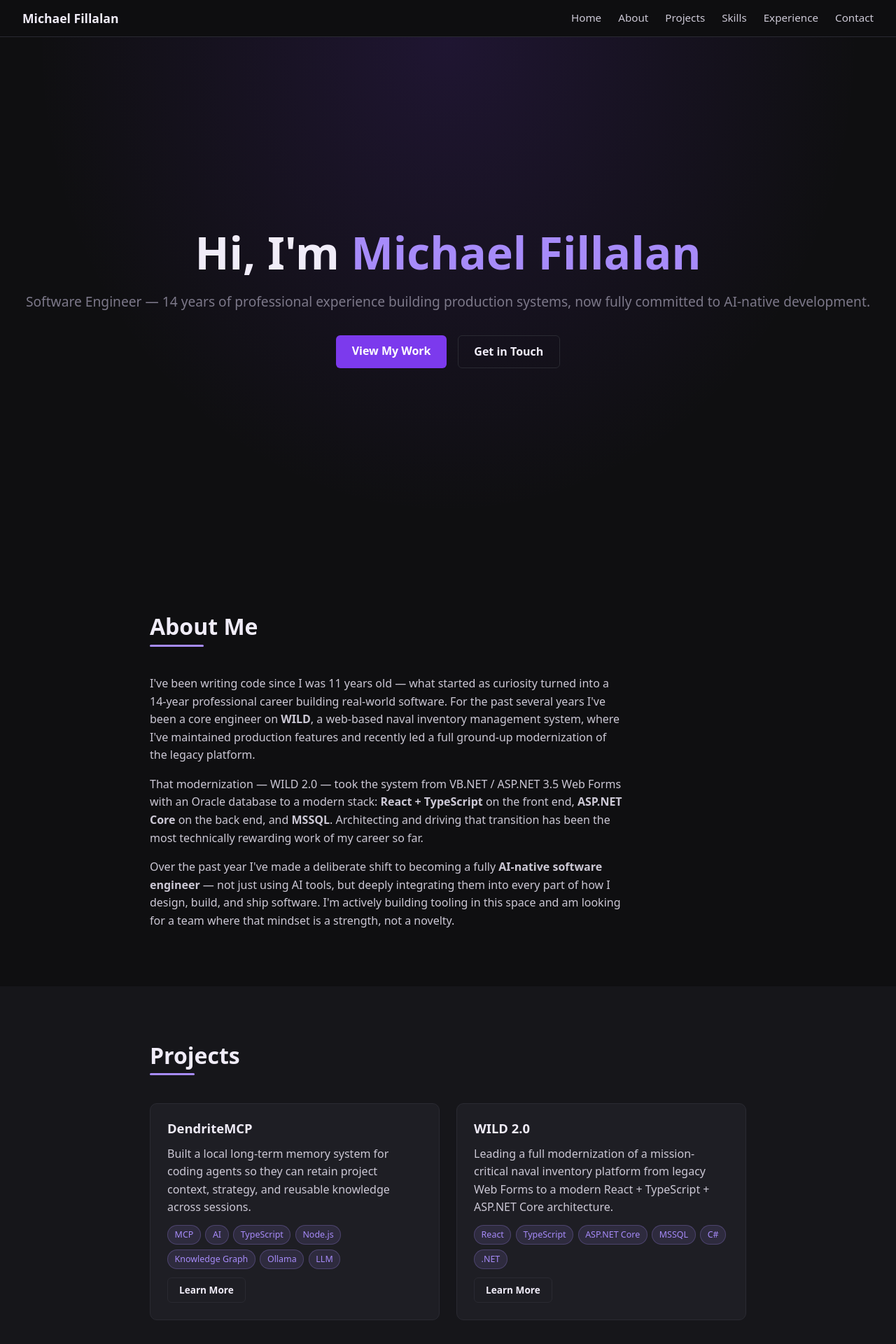
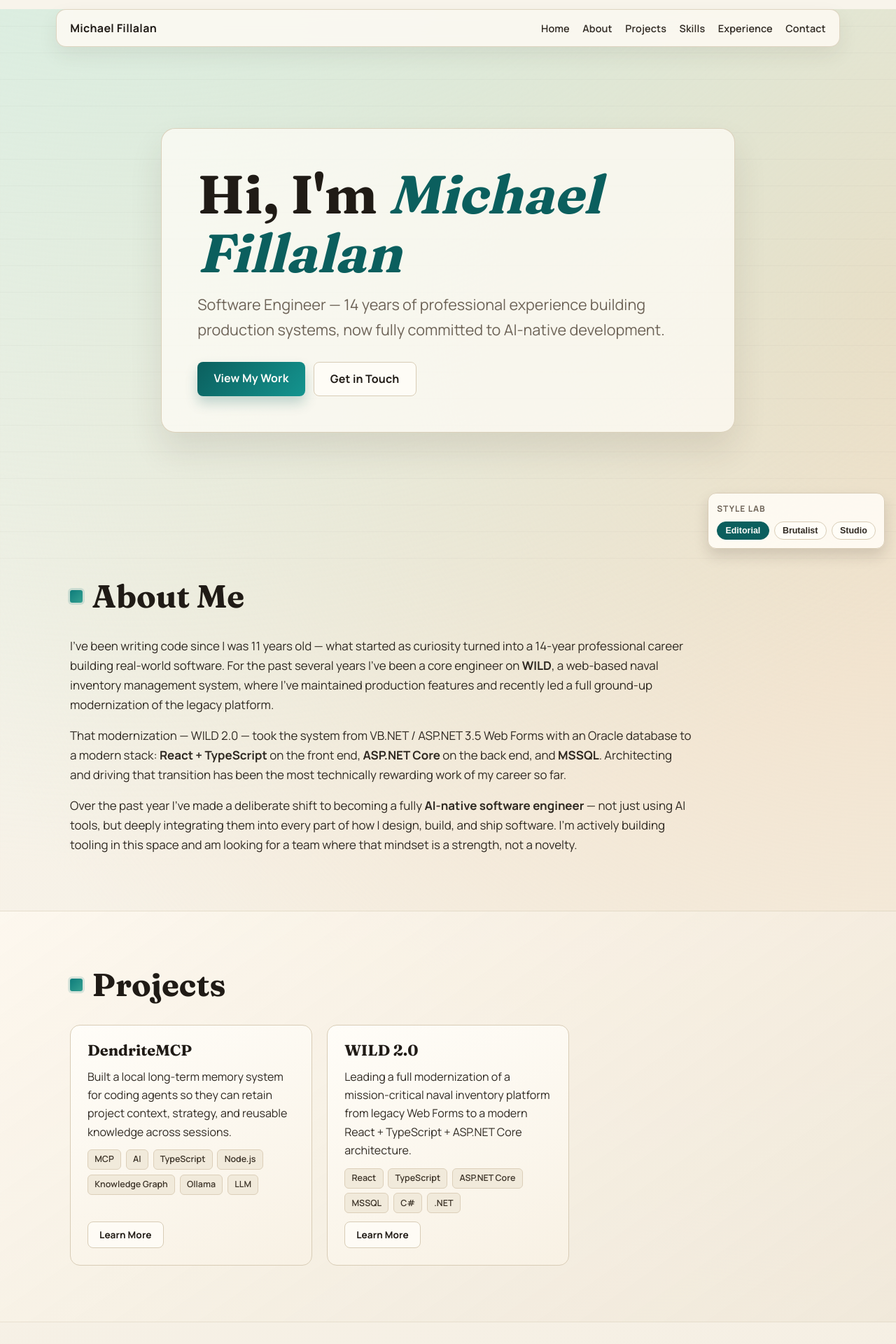
Before and after one commit to mfillalan/mfillalan-portfolio, a React (Vite) app: page / in a window 1280 px wide. Shown: the top 1920 px of the page at 70% size. Built offline with nearby package versions, Linux system fonts and the light colour scheme.

Commit message:
feat: add style lab themes for visual experimentation

```diff
--- a/src/App.css
+++ b/src/App.css
@@ -1,111 +1,460 @@
+main {
+  position: relative;
+  isolation: isolate;
+}
+
+main::before {
+  content: '';
+  position: fixed;
+  inset: 0;
+  z-index: -1;
+  pointer-events: none;
+  background-image: linear-gradient(transparent 97%, rgba(47, 41, 34, 0.05) 100%);
+  background-size: 100% 38px;
+}
+
 /* Navbar */
 .navbar {
-  position: sticky; top: 0; z-index: 100;
-  display: flex; align-items: center; justify-content: space-between;
-  padding: 0.75rem 2rem;
-  background: rgba(15,15,17,0.85);
+  position: sticky;
+  top: 0.8rem;
+  z-index: 100;
+  display: flex;
+  align-items: center;
+  justify-content: space-between;
+  margin: 0.8rem auto 0;
+  width: min(1120px, calc(100% - 2rem));
+  padding: 0.8rem 1.2rem;
+  background: rgba(255, 251, 244, 0.82);
   backdrop-filter: blur(10px);
-  border-bottom: 1px solid var(--border);
+  border: 1px solid rgba(216, 204, 182, 0.8);
+  border-radius: 14px;
+  box-shadow: 0 12px 28px rgba(61, 48, 32, 0.08);
 }
-.nav-brand { font-weight: 700; font-size: 1.1rem; color: var(--heading); }
-.nav-links { display: flex; gap: 1.5rem; list-style: none; padding: 0; }
-.nav-links a { color: var(--text); font-size: 0.95rem; }
-.nav-links a:hover { color: var(--accent); text-decoration: none; }
+
+.nav-brand {
+  font-weight: 700;
+  font-size: 1rem;
+  color: var(--heading);
+  letter-spacing: 0.02em;
+}
+
+.nav-links {
+  display: flex;
+  gap: 1.15rem;
+  list-style: none;
+  padding: 0;
+}
+
+.nav-links a {
+  color: var(--text);
+  font-size: 0.9rem;
+  font-weight: 600;
+  letter-spacing: 0.01em;
+}
+
+.nav-links a:hover {
+  color: var(--accent-dark);
+  text-decoration: none;
+}
 
 /* Shared */
-.container { max-width: 900px; margin: 0 auto; padding: 0 1.5rem; }
-.section { padding: 5rem 0; }
-.section-alt { background: var(--bg-alt); }
+.container {
+  max-width: 1120px;
+  margin: 0 auto;
+  padding: 0 1.25rem;
+}
+
+.section {
+  padding: 5rem 0;
+}
+
+.section-alt {
+  background: linear-gradient(145deg, rgba(255, 250, 241, 0.7), rgba(239, 231, 216, 0.84));
+  border-top: 1px solid rgba(216, 204, 182, 0.55);
+  border-bottom: 1px solid rgba(216, 204, 182, 0.55);
+}
+
 .section-title {
-  font-size: 2rem; margin-bottom: 2.5rem;
-  position: relative; display: inline-block;
+  font-size: clamp(2rem, 3.6vw, 2.85rem);
+  margin-bottom: 2rem;
+  display: inline-flex;
+  align-items: center;
+  gap: 0.85rem;
 }
-.section-title::after {
-  content: ''; display: block; height: 3px; width: 50%;
-  margin-top: 0.4rem; background: var(--accent); border-radius: 2px;
+
+.section-title::before {
+  content: '';
+  width: 18px;
+  height: 18px;
+  border-radius: 3px;
+  background: linear-gradient(135deg, var(--accent) 0%, #35a191 100%);
+  box-shadow: 0 0 0 3px rgba(14, 124, 123, 0.15);
 }
 
 /* Buttons */
 .btn {
-  display: inline-block; padding: 0.6rem 1.4rem;
-  border-radius: 6px; font-weight: 600; transition: opacity 0.15s;
+  display: inline-block;
+  padding: 0.66rem 1.45rem;
+  border-radius: 8px;
+  font-weight: 700;
+  letter-spacing: 0.01em;
+  transition: transform 0.16s ease, box-shadow 0.16s ease;
 }
-.btn:hover { opacity: 0.85; text-decoration: none; }
-.btn-primary  { background: var(--accent-dark); color: var(--btn-fg); }
-.btn-secondary { border: 1px solid var(--border); color: var(--heading); }
+
+.btn:hover {
+  text-decoration: none;
+  transform: translateY(-2px);
+}
+
+.btn-primary {
+  background: linear-gradient(130deg, var(--accent-dark), #14948f);
+  color: var(--btn-fg);
+  box-shadow: 0 10px 18px rgba(11, 95, 94, 0.24);
+}
+
+.btn-secondary {
+  border: 1px solid var(--border);
+  color: var(--heading);
+  background: rgba(255, 253, 247, 0.85);
+}
 
 /* Hero */
 .hero {
-  min-height: calc(100vh - 57px);
-  display: flex; align-items: center; justify-content: center; text-align: center;
-  padding: 4rem 1.5rem;
-  background: radial-gradient(ellipse at 50% 0%, rgba(124,58,237,0.15) 0%, transparent 65%);
+  min-height: calc(100vh - 120px);
+  display: flex;
+  align-items: center;
+  padding: 3.5rem 0 4.25rem;
 }
-.hero h1 { font-size: clamp(2.4rem, 6vw, 4rem); margin-bottom: 1rem; }
-.accent { color: var(--accent); }
-.tagline { font-size: 1.2rem; color: var(--text-muted); margin-bottom: 2rem; }
-.hero-actions { display: flex; gap: 1rem; justify-content: center; flex-wrap: wrap; }
+
+.hero-content {
+  width: min(820px, 100%);
+  margin: 0 auto;
+  background: rgba(255, 253, 247, 0.72);
+  border: 1px solid rgba(216, 204, 182, 0.9);
+  border-radius: 20px;
+  padding: clamp(1.5rem, 4vw, 3.4rem);
+  box-shadow: 0 25px 48px rgba(61, 48, 32, 0.11);
+}
+
+.hero h1 {
+  font-size: clamp(2.25rem, 6.8vw, 4.8rem);
+  margin-bottom: 0.8rem;
+}
+
+.accent {
+  color: var(--accent-dark);
+  font-style: italic;
+}
+
+.tagline {
+  font-size: clamp(1.05rem, 2.2vw, 1.35rem);
+  color: var(--text-muted);
+  max-width: 65ch;
+  margin-bottom: 1.75rem;
+}
+
+.hero-actions {
+  display: flex;
+  gap: 0.75rem;
+  flex-wrap: wrap;
+}
 
 /* About */
-.about-content { max-width: 680px; }
-.about-content p + p { margin-top: 1rem; }
+.about-content {
+  max-width: 86ch;
+  font-size: 1.06rem;
+}
+
+.about-content p + p {
+  margin-top: 1rem;
+}
 
 /* Projects */
 .projects-grid {
-  display: grid; gap: 1.5rem;
-  grid-template-columns: repeat(auto-fill, minmax(270px, 1fr));
+  display: grid;
+  gap: 1.35rem;
+  grid-template-columns: repeat(auto-fill, minmax(310px, 1fr));
 }
+
 .card {
-  background: var(--surface); border: 1px solid var(--border);
-  border-radius: 10px; padding: 1.5rem;
-  display: flex; flex-direction: column; gap: 0.75rem;
-  transition: border-color 0.2s;
+  background: linear-gradient(160deg, #fffdf8, #f8f1e4);
+  border: 1px solid var(--border);
+  border-radius: 14px;
+  padding: 1.5rem;
+  display: flex;
+  flex-direction: column;
+  gap: 0.75rem;
+  transition: transform 0.16s ease, box-shadow 0.16s ease, border-color 0.16s ease;
 }
-.card:hover { border-color: var(--accent); }
-.card h3 { font-size: 1.15rem; }
-.card-links { display: flex; gap: 1rem; margin-top: auto; }
+
+.card:hover {
+  transform: translateY(-4px);
+  border-color: #bea57d;
+  box-shadow: 0 15px 26px rgba(61, 48, 32, 0.12);
+}
+
+.card h3 {
+  font-size: 1.36rem;
+}
+
+.card-links {
+  display: flex;
+  gap: 1rem;
+  margin-top: auto;
+}
 
 /* Tags */
-.tags { display: flex; flex-wrap: wrap; gap: 0.4rem; }
+.tags {
+  display: flex;
+  flex-wrap: wrap;
+  gap: 0.42rem;
+}
+
 .tag {
-  font-size: 0.78rem; padding: 0.2rem 0.6rem;
-  border-radius: 99px; background: rgba(167,139,250,0.12);
-  color: var(--accent); border: 1px solid rgba(167,139,250,0.25);
+  font-size: 0.78rem;
+  padding: 0.2rem 0.58rem;
+  border-radius: 6px;
+  background: var(--ink-soft);
+  color: #3d3429;
+  border: 1px solid #dccfb9;
+  font-weight: 600;
 }
 
 /* Skills */
 .skills-grid {
-  display: grid; gap: 2rem;
-  grid-template-columns: repeat(auto-fill, minmax(250px, 1fr));
+  display: grid;
+  gap: 1rem;
+  grid-template-columns: repeat(auto-fill, minmax(230px, 1fr));
 }
+
+.skill-group {
+  background: rgba(255, 253, 247, 0.78);
+  border: 1px solid rgba(216, 204, 182, 0.8);
+  border-radius: 12px;
+  padding: 1rem;
+}
+
 .skill-group h3 {
-  margin-bottom: 0.75rem; font-size: 1rem;
-  color: var(--text-muted); text-transform: uppercase; letter-spacing: 0.05em;
+  margin-bottom: 0.75rem;
+  font-size: 0.94rem;
+  color: var(--text-muted);
+  text-transform: uppercase;
+  letter-spacing: 0.07em;
+  font-family: 'Manrope', sans-serif;
 }
 
 /* Experience */
-.timeline { display: flex; flex-direction: column; gap: 2rem; }
+.timeline {
+  display: flex;
+  flex-direction: column;
+  gap: 1.05rem;
+}
+
 .timeline-item {
-  background: var(--surface); border: 1px solid var(--border);
-  border-radius: 10px; padding: 1.5rem;
+  background: rgba(255, 253, 247, 0.8);
+  border: 1px solid rgba(216, 204, 182, 0.8);
+  border-left: 6px solid #a68b60;
+  border-radius: 10px;
+  padding: 1.2rem 1.3rem;
 }
+
 .timeline-header {
-  display: flex; justify-content: space-between; align-items: flex-start;
-  flex-wrap: wrap; gap: 0.5rem; margin-bottom: 1rem;
+  display: flex;
+  justify-content: space-between;
+  align-items: flex-start;
+  flex-wrap: wrap;
+  gap: 0.5rem;
+  margin-bottom: 0.8rem;
 }
-.timeline-header h3 { font-size: 1.1rem; }
-.company { color: var(--accent); font-size: 0.95rem; display: block; margin-top: 0.2rem; }
-.period { color: var(--text-muted); font-size: 0.9rem; white-space: nowrap; }
-.timeline-item ul { color: var(--text); }
-.timeline-item li + li { margin-top: 0.4rem; }
+
+.timeline-header h3 {
+  font-size: 1.2rem;
+}
+
+.company {
+  color: var(--accent-dark);
+  font-size: 0.95rem;
+  display: block;
+  margin-top: 0.2rem;
+  font-weight: 700;
+}
+
+.period {
+  color: var(--text-muted);
+  font-size: 0.9rem;
+  white-space: nowrap;
+  font-weight: 700;
+}
+
+.timeline-item ul {
+  color: var(--text);
+}
+
+.timeline-item li + li {
+  margin-top: 0.35rem;
+}
 
 /* Contact */
-.contact-container { text-align: center; }
-.contact-container p { margin-bottom: 2rem; font-size: 1.05rem; }
-.contact-links { display: flex; gap: 1rem; justify-content: center; flex-wrap: wrap; }
+.contact-container {
+  text-align: center;
+  max-width: 820px;
+  background: rgba(255, 253, 247, 0.7);
+  border: 1px solid rgba(216, 204, 182, 0.8);
+  border-radius: 18px;
+  padding: 2rem 1.4rem;
+}
+
+.contact-container p {
+  margin-bottom: 1.5rem;
+  font-size: 1.08rem;
+}
+
+.contact-links {
+  display: flex;
+  gap: 0.85rem;
+  justify-content: center;
+  flex-wrap: wrap;
+}
 
 /* Footer */
 .footer {
-  text-align: center; padding: 2rem;
-  border-top: 1px solid var(--border); color: var(--text-muted); font-size: 0.875rem;
+  text-align: center;
+  padding: 1.8rem;
+  color: #6f6458;
+  font-size: 0.86rem;
 }
+
+.theme-switcher {
+  position: fixed;
+  right: 1rem;
+  bottom: 1rem;
+  z-index: 120;
+  background: rgba(255, 252, 246, 0.9);
+  border: 1px solid var(--border);
+  border-radius: 12px;
+  padding: 0.75rem;
+  box-shadow: 0 10px 20px rgba(38, 29, 21, 0.15);
+  display: grid;
+  gap: 0.55rem;
+  min-width: 220px;
+}
+
+.theme-switcher span {
+  font-size: 0.75rem;
+  text-transform: uppercase;
+  letter-spacing: 0.08em;
+  font-weight: 700;
+  color: var(--text-muted);
+}
+
+.theme-options {
+  display: flex;
+  gap: 0.45rem;
+  flex-wrap: wrap;
+}
+
+.theme-options button {
+  border: 1px solid var(--border);
+  background: var(--surface);
+  color: var(--text);
+  font-size: 0.78rem;
+  font-weight: 700;
+  border-radius: 999px;
+  padding: 0.3rem 0.7rem;
+  cursor: pointer;
+}
+
+.theme-options button.active {
+  background: var(--accent-dark);
+  border-color: var(--accent-dark);
+  color: var(--btn-fg);
+}
+
+:root[data-theme='brutalist'] .navbar,
+:root[data-theme='brutalist'] .hero-content,
+:root[data-theme='brutalist'] .card,
+:root[data-theme='brutalist'] .timeline-item,
+:root[data-theme='brutalist'] .contact-container,
+:root[data-theme='brutalist'] .theme-switcher {
+  border-radius: 0;
+  box-shadow: 6px 6px 0 #121212;
+  border-width: 2px;
+}
+
+:root[data-theme='brutalist'] .btn,
+:root[data-theme='brutalist'] .tag {
+  border-radius: 0;
+}
+
+:root[data-theme='brutalist'] .section-title::before {
+  border-radius: 0;
+  transform: rotate(45deg);
+  box-shadow: none;
+}
+
+:root[data-theme='studio'] .navbar {
+  border-radius: 18px;
+  box-shadow: 0 16px 32px rgba(36, 72, 201, 0.12);
+}
+
+:root[data-theme='studio'] .hero-content {
+  border-radius: 28px;
+  background: rgba(247, 251, 255, 0.86);
+  box-shadow: 0 24px 48px rgba(36, 72, 201, 0.14);
+}
+
+:root[data-theme='studio'] .card {
+  background: linear-gradient(155deg, #fafdff, #e8f2ff);
+}
+
+:root[data-theme='studio'] .section-title::before {
+  border-radius: 999px;
+  width: 36px;
+  height: 10px;
+  box-shadow: none;
+}
+
+:root[data-theme='studio'] .timeline-item {
+  border-left: 6px solid #2f56d4;
+}
+
+:root[data-theme='studio'] .theme-switcher {
+  border-radius: 16px;
+}
+
+@media (max-width: 900px) {
+  .navbar {
+    top: 0;
+    width: 100%;
+    margin: 0;
+    border-radius: 0;
+    border-left: 0;
+    border-right: 0;
+  }
+
+  .nav-links {
+    gap: 0.75rem;
+    flex-wrap: wrap;
+    justify-content: flex-end;
+  }
+
+  .hero {
+    min-height: auto;
+    padding-top: 2.4rem;
+  }
+
+  .hero-content {
+    border-radius: 14px;
+  }
+
+  .section {
+    padding: 4rem 0;
+  }
+
+  .theme-switcher {
+    left: 0.75rem;
+    right: 0.75rem;
+    bottom: 0.75rem;
+    min-width: 0;
+  }
+}
--- a/src/App.tsx
+++ b/src/App.tsx
@@ -1,3 +1,4 @@
+import { useEffect, useState } from 'react'
 import './App.css'
 import Navbar from './components/Navbar'
 import Hero from './components/Hero'
@@ -7,9 +8,43 @@ import Skills from './components/Skills'
 import Experience from './components/Experience'
 import Contact from './components/Contact'
 
+type ThemeMode = 'editorial' | 'brutalist' | 'studio'
+
 function App() {
+  const [theme, setTheme] = useState<ThemeMode>('editorial')
+
+  useEffect(() => {
+    document.documentElement.setAttribute('data-theme', theme)
+  }, [theme])
+
   return (
     <>
+      <aside className="theme-switcher" aria-label="Theme switcher">
+        <span>Style Lab</span>
+        <div className="theme-options">
+          <button
+            className={theme === 'editorial' ? 'active' : ''}
+            onClick={() => setTheme('editorial')}
+            type="button"
+          >
+            Editorial
+          </button>
+          <button
+            className={theme === 'brutalist' ? 'active' : ''}
+            onClick={() => setTheme('brutalist')}
+            type="button"
+          >
+            Brutalist
+          </button>
+          <button
+            className={theme === 'studio' ? 'active' : ''}
+            onClick={() => setTheme('studio')}
+            type="button"
+          >
+            Studio
+          </button>
+        </div>
+      </aside>
       <Navbar />
       <main>
         <Hero />
--- a/src/ProjectModal.css
+++ b/src/ProjectModal.css
@@ -2,7 +2,7 @@
 dialog.project-modal {
   border: 1px solid var(--border);
   border-radius: 14px;
-  background: var(--surface);
+  background: #fffdf7;
   color: var(--text);
   padding: 0;
   max-width: min(860px, 94vw);
@@ -13,7 +13,7 @@ dialog.project-modal {
 }
 
 dialog.project-modal::backdrop {
-  background: rgba(0, 0, 0, 0.7);
+  background: rgba(45, 35, 20, 0.45);
   backdrop-filter: blur(4px);
 }
 
@@ -55,7 +55,7 @@ dialog.project-modal::backdrop {
   border: 1px solid var(--border);
   object-fit: contain;
   max-height: 400px;
-  background: #0a0a0c;
+  background: #f2ecdf;
 }
 
 .modal-thumbs {
--- a/src/index.css
+++ b/src/index.css
@@ -1,29 +1,85 @@
+@import url('https://fonts.googleapis.com/css2?family=Fraunces:opsz,wght@9..144,500;9..144,700&family=Manrope:wght@400;500;600;700&display=swap');
+
 *, *::before, *::after { box-sizing: border-box; margin: 0; padding: 0; }
 
 :root {
-  --bg: #0f0f11;
-  --bg-alt: #16161a;
-  --surface: #1e1e24;
-  --border: #2a2a32;
-  --text: #ccc8d5;
-  --text-muted: #7c7889;
-  --heading: #f0ecf8;
-  --accent: #a78bfa;
-  --accent-dark: #7c3aed;
-  --btn-fg: #fff;
-  font-family: system-ui, 'Segoe UI', Roboto, sans-serif;
+  --bg: #f8f4eb;
+  --bg-alt: #efe7d8;
+  --surface: #fffdf7;
+  --border: #d8ccb6;
+  --text: #2f2922;
+  --text-muted: #6d6357;
+  --heading: #201b16;
+  --accent: #0e7c7b;
+  --accent-dark: #0b5f5e;
+  --ink-soft: #f1eadb;
+  --btn-fg: #fdfcf9;
+  font-family: 'Manrope', sans-serif;
   font-size: 16px;
-  line-height: 1.6;
+  line-height: 1.65;
   color: var(--text);
   background: var(--bg);
   scroll-behavior: smooth;
 }
 
-body { min-height: 100vh; }
+:root[data-theme='brutalist'] {
+  --bg: #f3f3ef;
+  --bg-alt: #e4e4da;
+  --surface: #fffef8;
+  --border: #1f1f1f;
+  --text: #121212;
+  --text-muted: #3d3d3d;
+  --heading: #050505;
+  --accent: #ff5a14;
+  --accent-dark: #ca3f00;
+  --ink-soft: #e8e8dc;
+  --btn-fg: #ffffff;
+}
 
-a { color: var(--accent); text-decoration: none; }
+:root[data-theme='studio'] {
+  --bg: #e9f0f8;
+  --bg-alt: #dfe7f2;
+  --surface: #f7fbff;
+  --border: #bfd0e4;
+  --text: #1d2a36;
+  --text-muted: #4f6275;
+  --heading: #101f2e;
+  --accent: #3a69ff;
+  --accent-dark: #2448c9;
+  --ink-soft: #e5eef9;
+  --btn-fg: #f7fbff;
+}
+
+body {
+  min-height: 100vh;
+  background:
+    radial-gradient(circle at 15% -20%, #c8eadb 0%, transparent 40%),
+    radial-gradient(circle at 100% 10%, #efdcc2 0%, transparent 36%),
+    linear-gradient(160deg, #f8f4eb 0%, #f3ebdd 100%);
+}
+
+:root[data-theme='brutalist'] body {
+  background:
+    linear-gradient(90deg, rgba(0, 0, 0, 0.04) 1px, transparent 1px),
+    linear-gradient(rgba(0, 0, 0, 0.04) 1px, transparent 1px),
+    linear-gradient(180deg, #f6f6f2 0%, #e8e8df 100%);
+  background-size: 40px 40px, 40px 40px, 100% 100%;
+}
+
+:root[data-theme='studio'] body {
+  background:
+    radial-gradient(circle at 15% 15%, #d4e6ff 0%, transparent 35%),
+    radial-gradient(circle at 85% 8%, #d4f6f0 0%, transparent 33%),
+    linear-gradient(165deg, #ebf4ff 0%, #dfe9f4 100%);
+}
+
+a { color: var(--accent-dark); text-decoration: none; }
 a:hover { text-decoration: underline; }
 
-h1, h2, h3 { color: var(--heading); line-height: 1.2; }
+h1, h2, h3 {
+  color: var(--heading);
+  line-height: 1.1;
+  font-family: 'Fraunces', serif;
+}
 
 ul { list-style: disc; padding-left: 1.4rem; }
```
